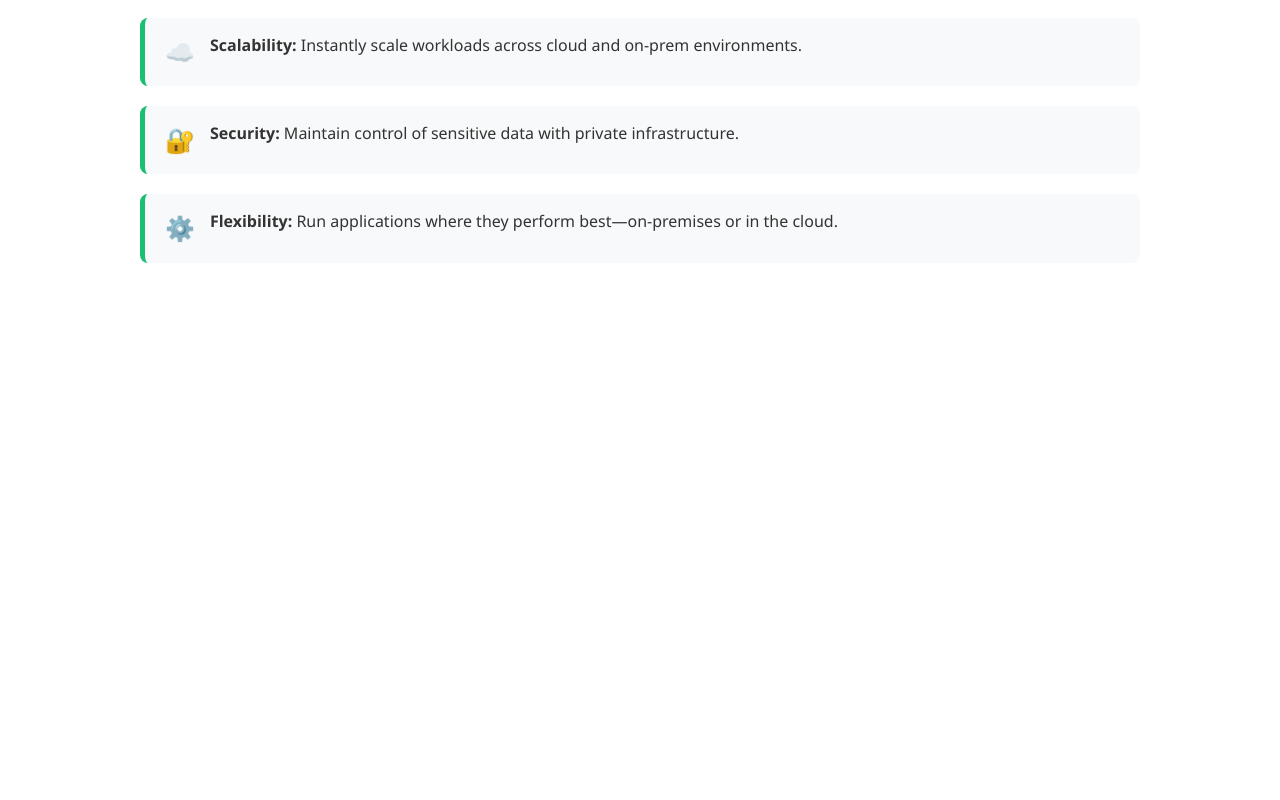
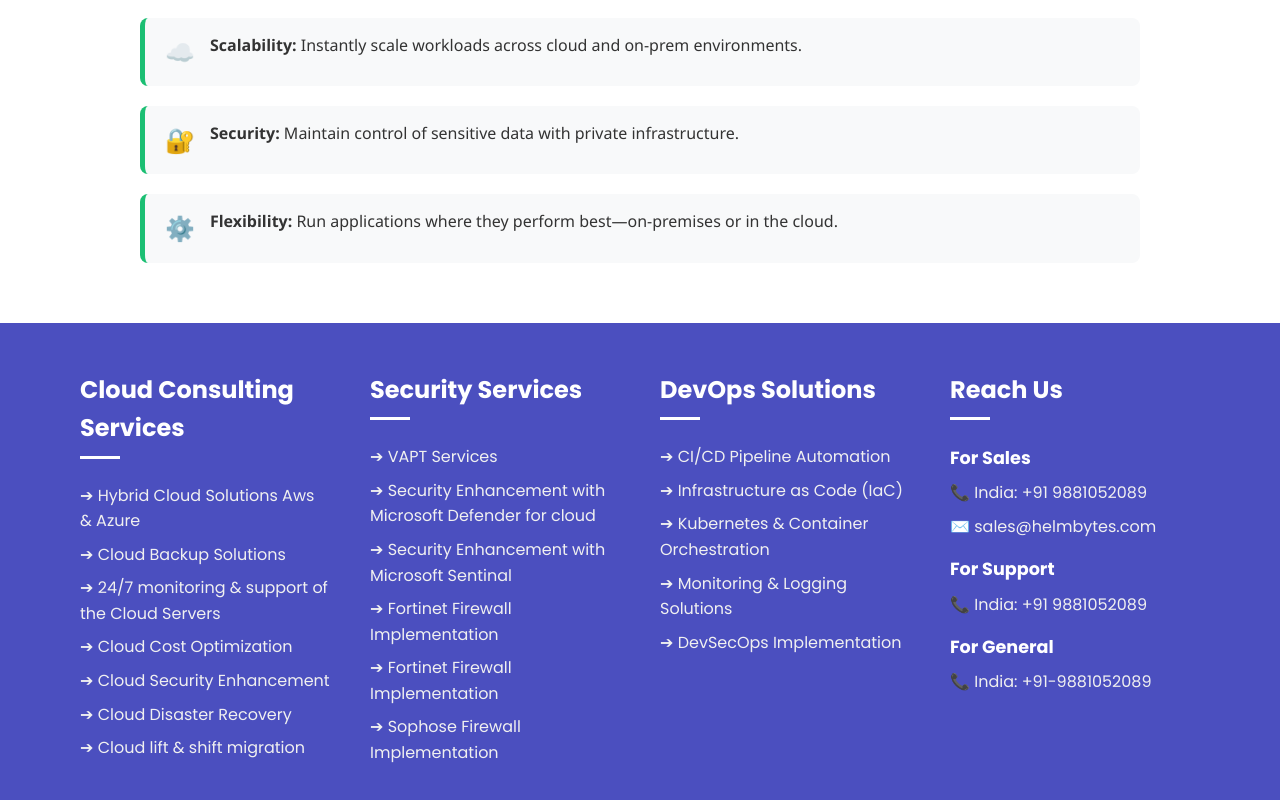
Before and after one commit to mayur4279/mayur-techhelm.com, a React (Vite) app in the folder frontend/: page /hybrid-cloud-soluctions in a window 1280 px wide. Shown: the part 1074-1874 px from the top of the page. Before the commit the page ends 1397 px from the top, so only its background shows below. Built offline with nearby package versions, Linux system fonts and the light colour scheme.

Commit message:
code is upadated by mayur

```diff
--- a/frontend/src/pages/CloudConsulting/Hybridcloud.jsx
+++ b/frontend/src/pages/CloudConsulting/Hybridcloud.jsx
@@ -143,6 +143,67 @@ function Home() {
 
 
 
+
+
+
+    <div className="links-section">
+      <div className="links-container">
+        {/* Consultancy Section */}
+        <div className="links-column">
+          <div className="column-title">Cloud Consulting Services</div>
+          <div className="link-item">➔ Hybrid Cloud Solutions Aws & Azure</div>
+          <div className="link-item">➔ Cloud Backup Solutions</div>
+          <div className="link-item">➔ 24/7 monitoring & support of the Cloud Servers</div>
+          <div className="link-item">➔ Cloud Cost Optimization</div>
+          <div className="link-item">➔ Cloud Security Enhancement</div>
+          <div className="link-item">➔ Cloud Disaster Recovery</div>
+          <div className="link-item">➔ Cloud lift & shift migration </div>
+
+        </div>
+
+        {/* Tech Support Section */}
+        <div className="links-column">
+          <div className="column-title">Security Services</div>
+          <div className="link-item">➔ VAPT Services</div>
+          <div className="link-item">➔ Security Enhancement with Microsoft Defender for cloud</div>
+          <div className="link-item">➔ Security Enhancement with Microsoft Sentinal</div>
+          <div className="link-item">➔ Fortinet Firewall Implementation</div>
+          <div className="link-item">➔ Fortinet Firewall Implementation</div>
+          <div className="link-item">➔ Sophose Firewall Implementation</div>
+
+        </div>
+
+        {/* Resource Center Section */}
+        <div className="links-column">
+          <div className="column-title">DevOps Solutions</div>
+          <div className="link-item">➔ CI/CD Pipeline Automation</div>
+          <div className="link-item">➔ Infrastructure as Code (IaC)</div>
+          <div className="link-item">➔ Kubernetes & Container Orchestration</div>
+          <div className="link-item">➔ Monitoring & Logging Solutions </div>
+          <div className="link-item">➔ DevSecOps Implementation</div>
+        </div>
+
+
+
+        {/* Reach Us Section */}
+        <div className="links-column">
+          <div className="column-title">Reach Us</div>
+          <div className="link-subtitle">For Sales</div>
+          <div className="link-item">📞 India: +91 9881052089</div>
+          <div className="link-item">✉️ sales@helmbytes.com</div>
+          <div className="link-subtitle">For Support</div>
+          <div className="link-item">📞 India: +91 9881052089</div>
+          <div className="link-subtitle">For General</div>
+          <div className="link-item">📞 India: +91-9881052089</div>
+        </div>
+      </div>
+    </div>
+
+
+
+
+
+
     </div>
   );
 }
```
Also changed, not shown: frontend/src/pages/Home.jsx (+6 -3 lines).
